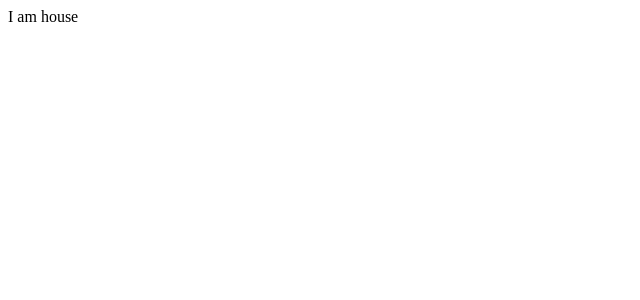
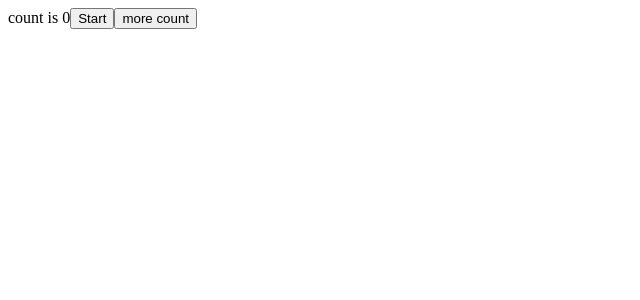
Before and after one commit to RikuLa/lucky-wheel, a React (Vite) app: page / in a window 1280 px wide. Shown: the top 300 px of the page, without its empty margins (0-640 px from the left). Built offline with nearby package versions, Linux system fonts and the light colour scheme.

Commit message:
Add Lobby and sync

```diff
--- /dev/null
+++ b/src/House/Lobby.tsx
@@ -0,0 +1,27 @@
+import * as React from "react";
+import { useSyncedState } from "./sync";
+
+export default () => {
+  const [state, setState] = useSyncedState();
+  return (
+    <>
+      <span>count is {state.count}</span>
+      <button
+        onClick={() => {
+          for (let i = 0; i < 3; ++i) {
+            setTimeout(() => window.open("/"), 100 * i);
+          }
+        }}
+      >
+        Start
+      </button>
+      <button
+        onClick={() => {
+          setState({ count: state.count + 1 });
+        }}
+      >
+        more count
+      </button>
+    </>
+  );
+};
--- a/src/House/index.tsx
+++ b/src/House/index.tsx
@@ -1,7 +1,9 @@
 import * as React from 'react';
+import Lobby from './Lobby';
 
 export class House extends React.PureComponent {
+
   render() {
-    return <div>I am house</div>
+    return <Lobby />;
   }
 }
--- /dev/null
+++ b/src/House/sync.ts
@@ -0,0 +1,33 @@
+import { useState, useEffect } from "react";
+
+const bc = new BroadcastChannel("house-sync");
+
+export interface SharedState {
+  count: number;
+}
+
+const defaultState: SharedState = {
+  count: 0,
+};
+
+export const useSyncedState = (): [
+  SharedState,
+  (newState: SharedState) => void
+] => {
+  const [internalState, setInternalState] = useState<SharedState>(defaultState);
+  useEffect(() => {
+    const listener = ({data}) => {
+      setInternalState(data);
+      console.log("received", data);
+    };
+    bc.addEventListener("message", listener);
+    return () => bc.removeEventListener("message", listener);
+  }, [setInternalState]);
+
+  const broadcast = (data: SharedState) => {
+    bc.postMessage(data);
+    setInternalState(data);
+  };
+
+  return [internalState, broadcast];
+};
```
Also changed, not shown: 1 other file (tests, documents, lock files or other folders).
